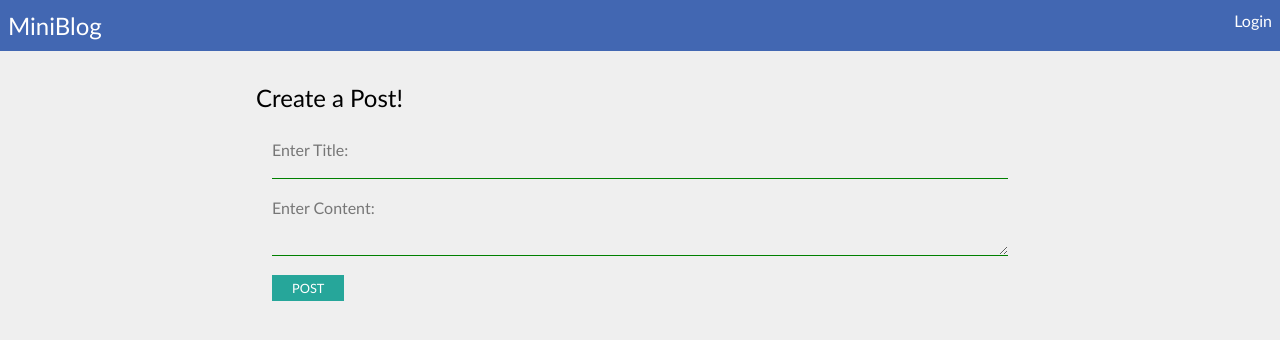
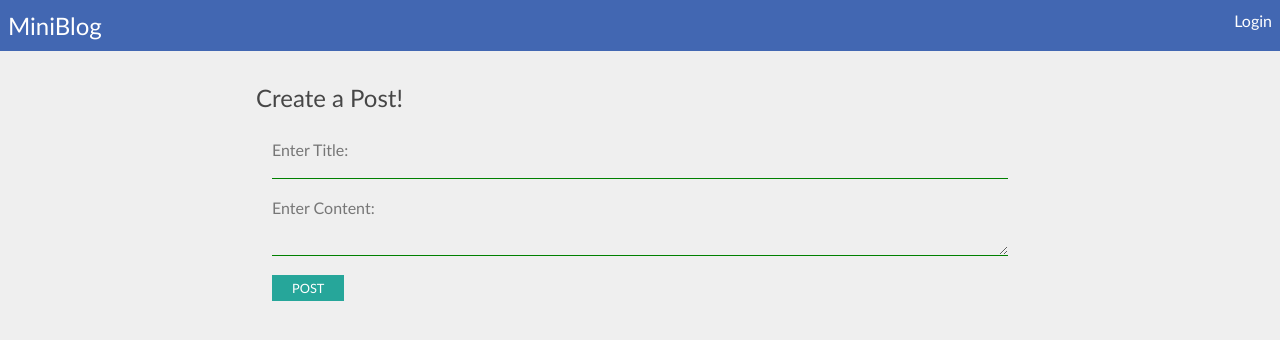
Before and after one commit to ivanwritescode/RethinkITBlog, a PHP site: page /RethinkITBlog/blogposts/createpostform.php in a window 1280 px wide. Shown: the top 340 px of the page. Run offline with PHP 8.4, Linux system fonts and the light colour scheme; style sheets or scripts are compiled from the project's sources.

Commit message:
Updated section-title opacity

```diff
--- a/public/styles/styles.css
+++ b/public/styles/styles.css
@@ -51,6 +51,7 @@ body {
 .section-title {
   font-size: 1.5em;
   margin-bottom: 0.5em;
+  opacity: 0.7;
 }
 
 .btn {
--- a/public/styles/styles.scss
+++ b/public/styles/styles.scss
@@ -63,6 +63,7 @@ body {
 .section-title {
     font-size: 1.5em;
     margin-bottom: .5em;
+    opacity: .7;
 }
 
 .btn {
```
Also changed, not shown: 1 other file.
